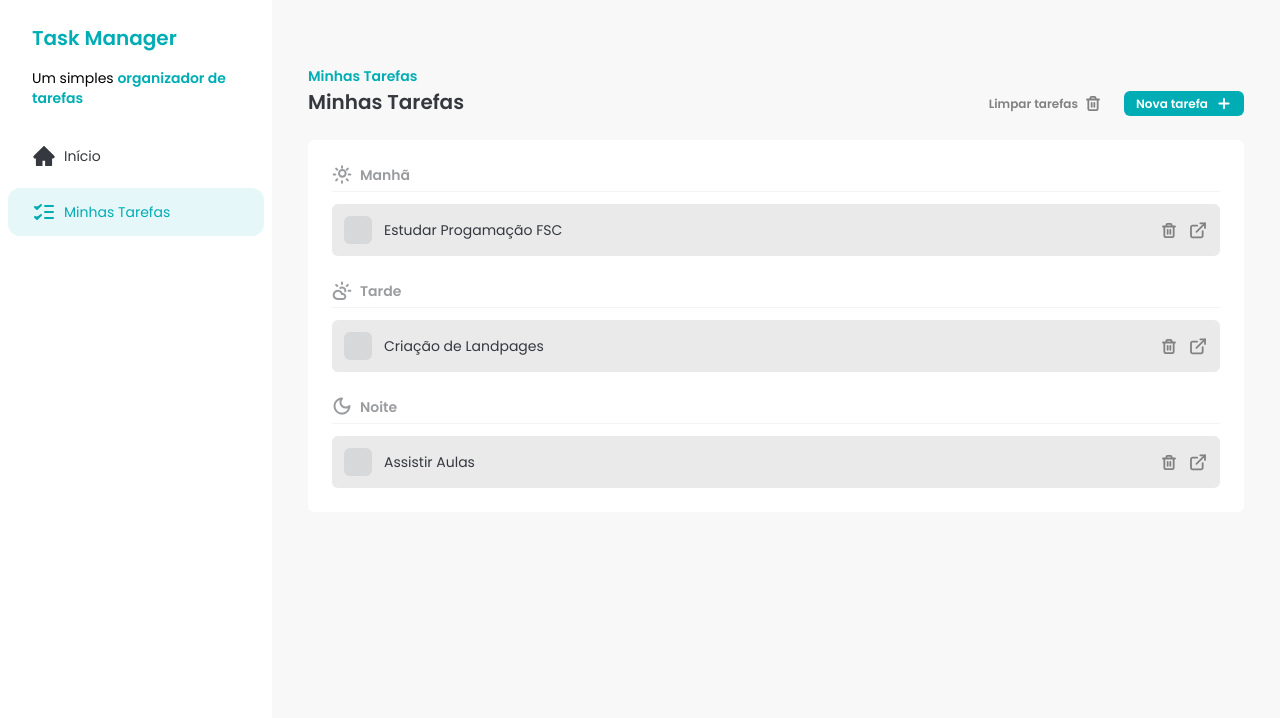
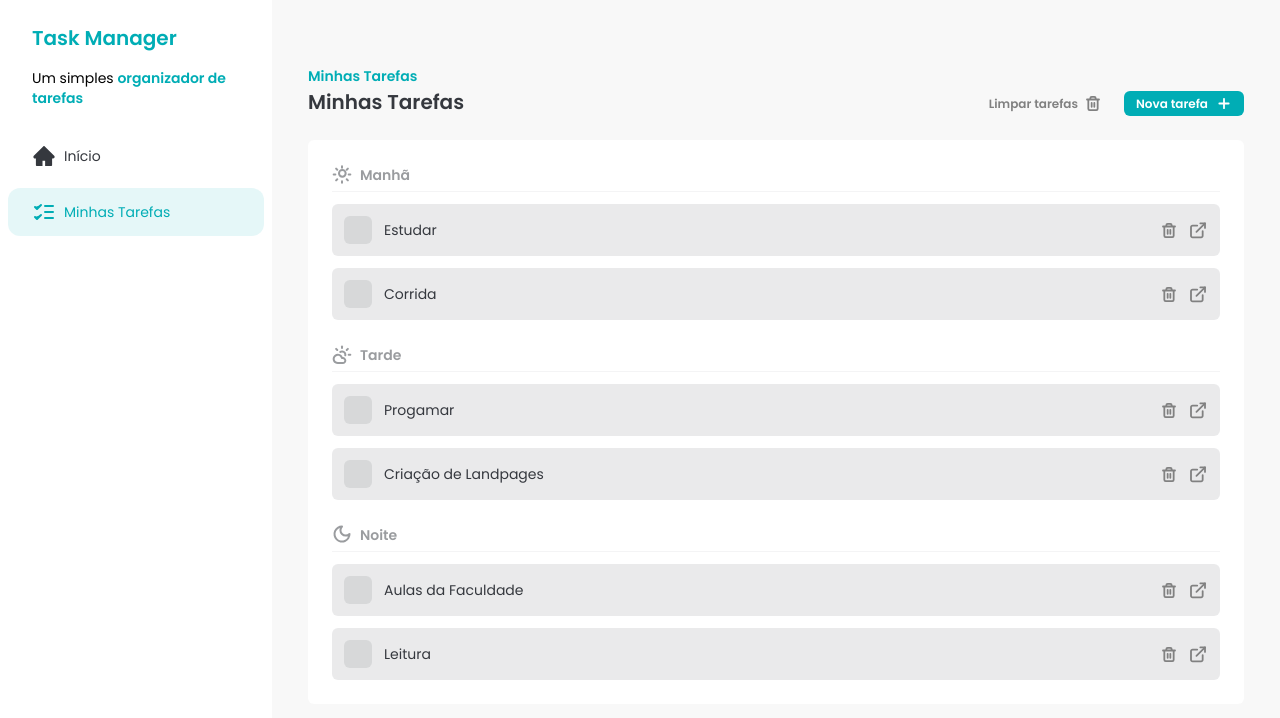
Before and after one commit to davifdev/task-manager-fsc, a React (Vite) app: page /tasks in a window 1280 px wide. Shown: the top 718 px of the page. Built offline with nearby package versions, Linux system fonts and the light colour scheme; data requests are answered from the project's data file.

Commit message:
chore: adding titles and aria-labels for accebility and SEO

```diff
--- a/db.json
+++ b/db.json
@@ -1,25 +1,46 @@
 {
   "tasks": [
     {
-      "id": "8eb01283-2cd9-4325-9b48-42d450dd1fdc",
-      "title": "Estudar Progamação FSC",
+      "id": "1b820f70-9f33-44c8-8086-196591bd5b2a",
+      "title": "Estudar",
       "time": "morning",
       "status": "not_started",
       "description": "Estudar progamação durante 2 horas"
     },
     {
-      "id": "247f723f-2001-4272-a9e9-053454a41be0",
+      "id": "00979510-b3bd-4e8e-b0ce-a610c04b156c",
+      "title": "Corrida",
+      "time": "morning",
+      "status": "not_started",
+      "description": "Correr 5km pela manhã"
+    },
+    {
+      "id": "150f5817-05e1-4f50-a861-22d4455bf0b1",
+      "title": "Progamar",
+      "time": "afternoon",
+      "status": "not_started",
+      "description": "Progamar 4 horas de foco"
+    },
+    {
+      "id": "b1a892e8-c1ed-461e-9275-2995dd16a701",
       "title": "Criação de Landpages",
       "time": "afternoon",
       "status": "not_started",
       "description": "Criação de landpages do codeboost"
     },
     {
-      "id": "bfcf4620-20ad-469a-a9b9-6b386ca3ca67",
-      "title": "Assistir Aulas",
+      "id": "30e97fd2-4a8e-4dca-9873-82a9b0de1d84",
+      "title": "Aulas da Faculdade",
       "time": "evening",
       "status": "not_started",
       "description": "Assistir aulas da faculdade"
+    },
+    {
+      "id": "1447482c-0e09-4386-9b4a-52f577949f7a",
+      "title": "Leitura",
+      "time": "evening",
+      "status": "not_started",
+      "description": "Leitura 30 min"
     }
   ]
 }
--- a/src/components/ErrorMessage.tsx
+++ b/src/components/ErrorMessage.tsx
@@ -1,5 +1,4 @@
 import type { ReactNode } from "react";
-
 interface ErrorMessageProps {
   children: ReactNode;
 }
--- a/src/components/TaskItem.tsx
+++ b/src/components/TaskItem.tsx
@@ -31,6 +31,12 @@ const TaskItem = ({ task }: TaskItemProps) => {
     in_progress: "text-process",
     not_started: "text-dark-blue",
   } as const;
+
+  const titleTasks: DefaultColors = {
+    done: "Reiniciar tarefa",
+    in_progress: "Concluir tarefa",
+    not_started: "Iniciar tarefa",
+  };
 
   const { mutate: deleteTask } = useDeleteTask(task.id);
 
@@ -88,7 +94,9 @@ const TaskItem = ({ task }: TaskItemProps) => {
       <div className="flex items-center gap-3">
         <label
           htmlFor={task.id}
-          className={`relative flex h-7 w-7 cursor-pointer items-center justify-center rounded-md ${checkboxColors[task.status as keyof typeof checkboxColors]}`}
+          title={titleTasks[task.status as keyof typeof titleTasks]}
+          aria-label={titleTasks[task.status as keyof typeof titleTasks]}
+          className={`relative flex h-7 w-7 cursor-pointer items-center justify-center rounded-md ${checkboxColors[task.status as keyof typeof checkboxColors]} `}
         >
           <input
             type="checkbox"
@@ -110,6 +118,8 @@ const TaskItem = ({ task }: TaskItemProps) => {
       </div>
       <div className="flex items-center">
         <Button
+          aria-label="Excluir tarefa"
+          title="Excluir tarefa"
           color="ghost"
           size="small"
           disabled={isLoading}
@@ -124,6 +134,8 @@ const TaskItem = ({ task }: TaskItemProps) => {
         <Link
           to={`/tasks/${task.id}`}
           className="transition-all hover:opacity-75"
+          aria-label="Ver detalhes"
+          title="Ver detalhes"
         >
           <DetailsIcon className="text-dark-gray" />
         </Link>
--- a/src/components/Tasks.tsx
+++ b/src/components/Tasks.tsx
@@ -18,18 +18,33 @@ const Tasks = () => {
       <div className="space-y-6 rounded-md bg-white p-6">
         <div className="space-y-3">
           <TaskSeparator text="Manhã" icon={<SunIcon />} />
+          {tasksMorning && tasksMorning.length <= 0 && (
+            <p className="text-text-gray text-sm">
+              Nenhuma tarefa cadastrada para o período da manhã.
+            </p>
+          )}
           {tasksMorning?.map((task) => (
             <TaskItem task={task} key={task.id} />
           ))}
         </div>
         <div className="space-y-3">
           <TaskSeparator text="Tarde" icon={<CloudSunIcon />} />
+          {tasksMorning && tasksMorning.length <= 0 && (
+            <p className="text-text-gray text-sm">
+              Nenhuma tarefa cadastrada para o período da tarde.
+            </p>
+          )}
           {tasksAfternoon?.map((task) => (
             <TaskItem task={task} key={task.id} />
           ))}
         </div>
         <div className="space-y-3">
           <TaskSeparator text="Noite" icon={<MoonIcon />} />
+          {tasksMorning && tasksMorning.length <= 0 && (
+            <p className="text-text-gray text-sm">
+              Nenhuma tarefa cadastrada para o período da noite.
+            </p>
+          )}
           {tasksEvening?.map((task) => (
             <TaskItem task={task} key={task.id} />
           ))}
--- a/src/components/TasksDetails.tsx
+++ b/src/components/TasksDetails.tsx
@@ -79,6 +79,8 @@ const TasksDetails = () => {
       <div className="flex items-end justify-between">
         <div className="space-y-6">
           <button
+            aria-label="Voltar"
+            title="Voltar"
             className="bg-primary flex h-7 w-7 cursor-pointer items-center justify-center rounded-full transition-all hover:opacity-70"
             onClick={backPage}
           >
@@ -106,6 +108,8 @@ const TasksDetails = () => {
         </div>
         <div>
           <Button
+            title="Excluir tarefa"
+            aria-label="Excluir tarefa"
             size="small"
             color="danger"
             disabled={isSubmitting}
@@ -163,6 +167,8 @@ const TasksDetails = () => {
         </div>
         <div className="mt-6 flex justify-end">
           <Button
+            title="Atualizar tarefa"
+            aria-label="Atualizar tarefa"
             color="primary"
             size="large"
             disabled={isSubmitting}
--- a/src/pages/Home.tsx
+++ b/src/pages/Home.tsx
@@ -23,6 +23,11 @@ const Home = () => {
               </p>
             </div>
             <div className="space-y-3">
+              {tasks && tasks.length <= 0 && (
+                <p className="text-dark-gray text-sm">
+                  Você não tem tarefas disponíveis.
+                </p>
+              )}
               {tasks?.map((task) => (
                 <TaskItem task={task} key={task.id} />
               ))}
```
